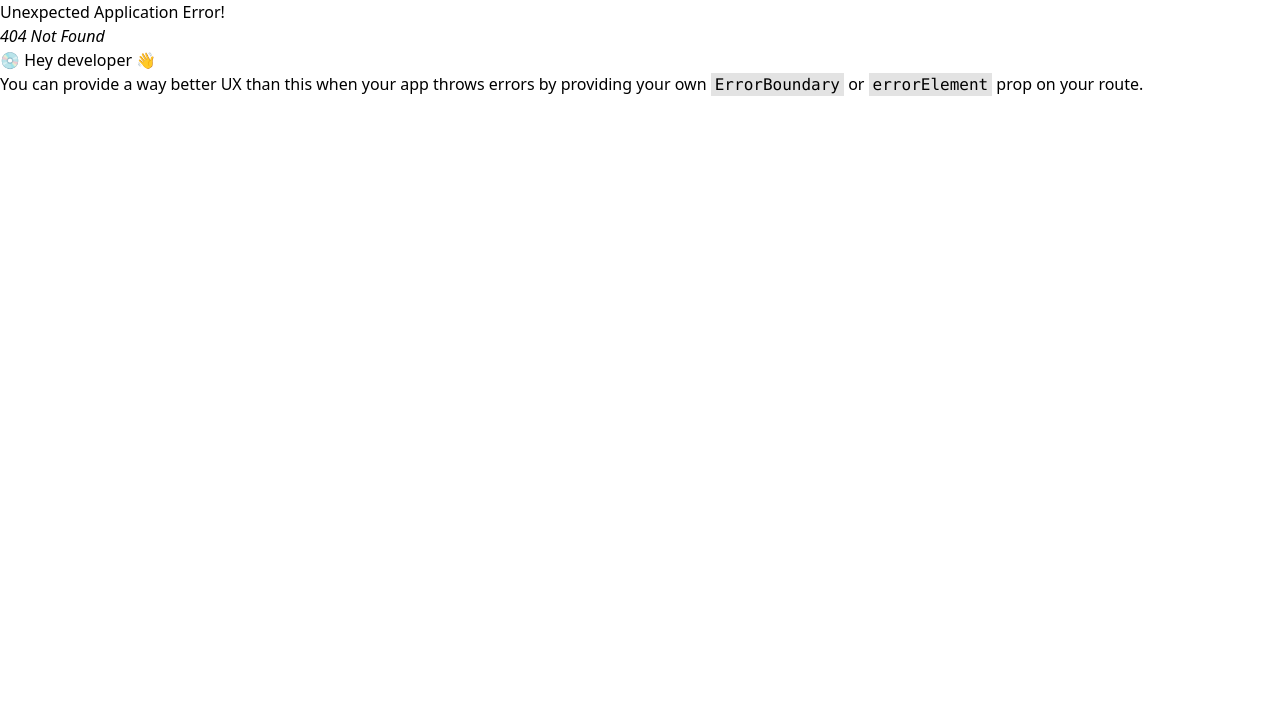
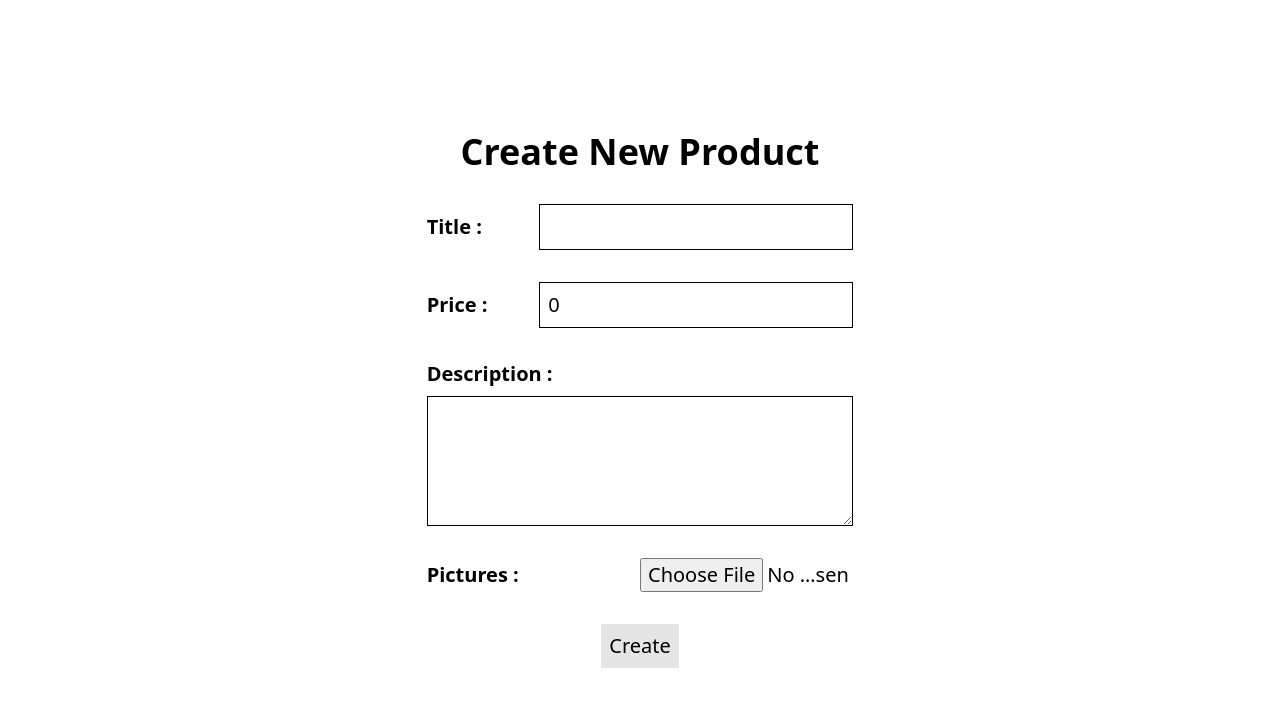
Before and after one commit to WawanC/swift-sale, a React (Vite) app in the folder client/: page /new-product in a window 1280 px wide. Before the commit this address had no page. Shown: the top 706 px of the page. Built offline with nearby package versions, Linux system fonts and the light colour scheme.

Commit message:
add create new product page

```diff
--- a/client/src/index.css
+++ b/client/src/index.css
@@ -4,4 +4,5 @@
 
 #root {
     min-height: 100vh;
+    display: flex;
 }
--- a/client/src/pages/HomePage.tsx
+++ b/client/src/pages/HomePage.tsx
@@ -1,5 +1,6 @@
 import { useEffect, useState } from "react";
 import axios from "axios";
+import { Link } from "react-router-dom";
 
 const HomePage = () => {
   const [message, setMessage] = useState<string | null>(null);
@@ -16,10 +17,13 @@ const HomePage = () => {
 
   return (
     <main
-      className={`flex flex-col items-center justify-center p-8 gap-8 min-h-screen`}
+      className={`flex flex-col items-center justify-center p-8 gap-8 flex-1 text-xl`}
     >
       <h1 className={`text-4xl font-bold`}>Hello from SwiftSale</h1>
       {message && <h2 className={`text-2xl font-semibold`}>{message}</h2>}
+      <Link to={"/new-product"} className={`p-2 bg-neutral-200`}>
+        Create New Product
+      </Link>
     </main>
   );
 };
--- /dev/null
+++ b/client/src/pages/NewProductPage.tsx
@@ -0,0 +1,54 @@
+const NewProductPage = () => {
+  return (
+    <main
+      className={`flex-1 flex justify-center items-center flex-col gap-8 text-xl`}
+    >
+      <h1 className={`text-4xl font-bold`}>Create New Product</h1>
+      <form className={`flex flex-col gap-8 w-1/3`}>
+        <div className={`flex justify-between items-center`}>
+          <label htmlFor={"title"} className={`font-semibold`}>
+            Title :
+          </label>
+          <input
+            type="text"
+            name={`title`}
+            className={`p-2 border border-black`}
+          />
+        </div>
+        <div className={`flex justify-between items-center`}>
+          <label htmlFor={"price"} className={`font-semibold`}>
+            Price :
+          </label>
+          <input
+            type="number"
+            name={`price`}
+            className={`p-2 border border-black`}
+            defaultValue={0}
+          />
+        </div>
+        <div className={`flex flex-col gap-2`}>
+          <label htmlFor={"description"} className={`font-semibold`}>
+            Description :
+          </label>
+          <textarea
+            name={`description`}
+            className={`p-2 border border-black`}
+            rows={4}
+          />
+        </div>
+        <div className={`flex justify-between items-center`}>
+          <label htmlFor={"picture"} className={`font-semibold`}>
+            Pictures :
+          </label>
+          <input type="file" name={`picture`} className={`w-1/2`} />
+        </div>
+        <div className={`flex justify-center`}>
+          <button type={"submit"} className={`p-2 bg-neutral-200`}>
+            Create
+          </button>
+        </div>
+      </form>
+    </main>
+  );
+};
+export default NewProductPage;
--- a/client/src/utils/Router.tsx
+++ b/client/src/utils/Router.tsx
@@ -1,9 +1,14 @@
 import { createBrowserRouter } from "react-router-dom";
 import HomePage from "../pages/HomePage.tsx";
+import NewProductPage from "../pages/NewProductPage.tsx";
 
 export const router = createBrowserRouter([
   {
     path: "/",
     element: <HomePage />,
   },
+  {
+    path: "/new-product",
+    element: <NewProductPage />,
+  },
 ]);
```
